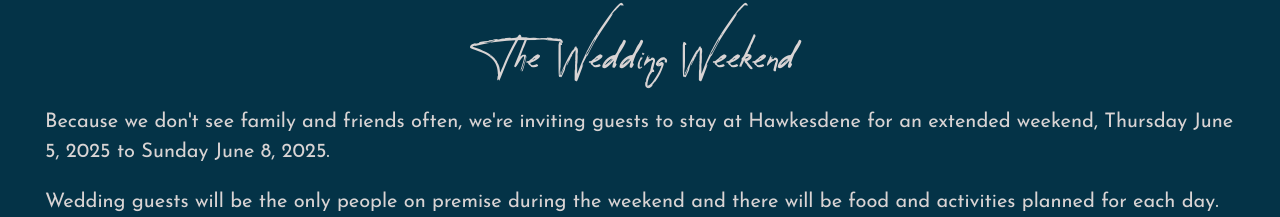
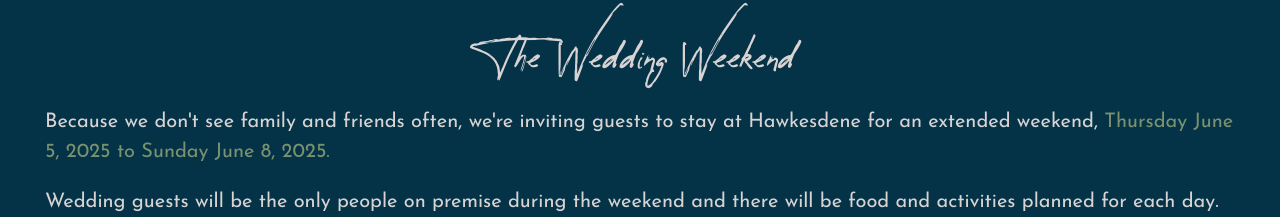
Before and after one commit to syneva-runyan/kyle-and-syneva, a React (Vite) app: page / in a window 1280 px wide. Shown: the part 819-1036 px from the top of the page. Built offline with nearby package versions, Linux system fonts and the light colour scheme.

Commit message:
bolded long weekend dates

```diff
--- a/src/Components/WeddingWeekend.tsx
+++ b/src/Components/WeddingWeekend.tsx
@@ -2,7 +2,7 @@ function WeddingWeekend() {
     return (
         <>
             <h2>The Wedding Weekend</h2>
-            <p>Because we don't see family and friends often, we're inviting guests to stay at Hawkesdene for an extended weekend, Thursday June 5, 2025 to Sunday June 8, 2025.</p>
+            <p>Because we don't see family and friends often, we're inviting guests to stay at Hawkesdene for an extended weekend, <strong>Thursday June 5, 2025 to Sunday June 8, 2025.</strong></p>
             <p>Wedding guests will be the only people on premise during the weekend and there will be food and activities planned for each day.</p>
             <p>We ofcourse understand if you're not able to make the whole weekend (or even not at all) but know that if you're invited, you're special to us and we consider ourselves lucky to have you in our lives.</p>
         </>
--- a/src/index.css
+++ b/src/index.css
@@ -49,6 +49,10 @@ a:hover {
   color: var(--primary--light);
 }
 
+strong {
+  color: var(--secondary--light);
+}
+
 @media screen and (max-width: 450px) {
   body {
     padding: 0 30px;
```
